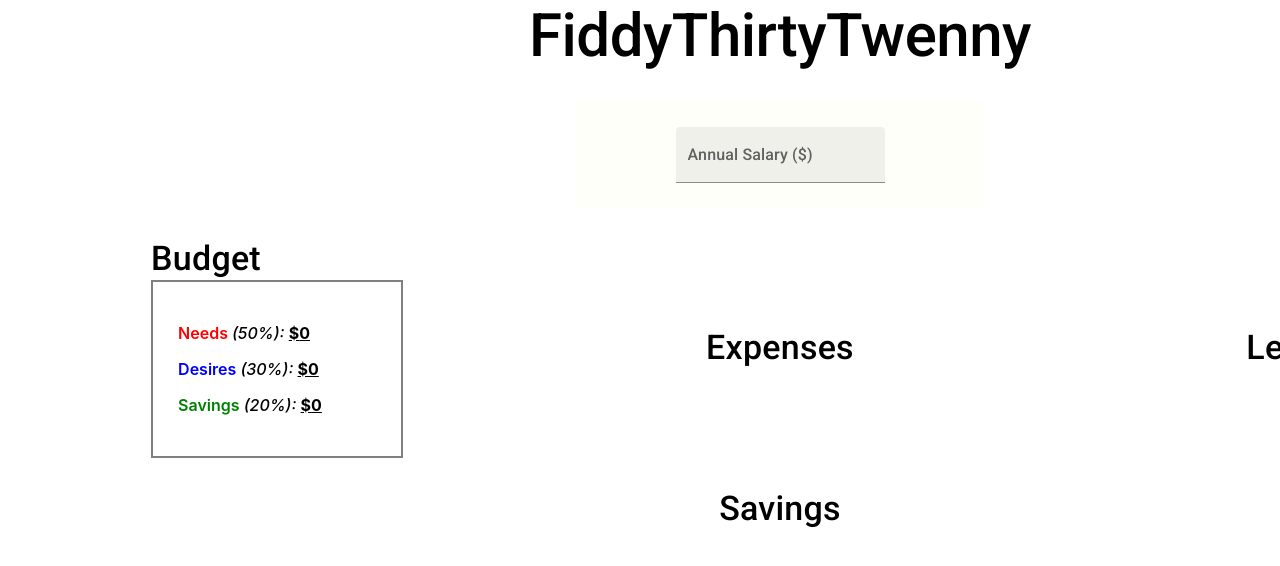
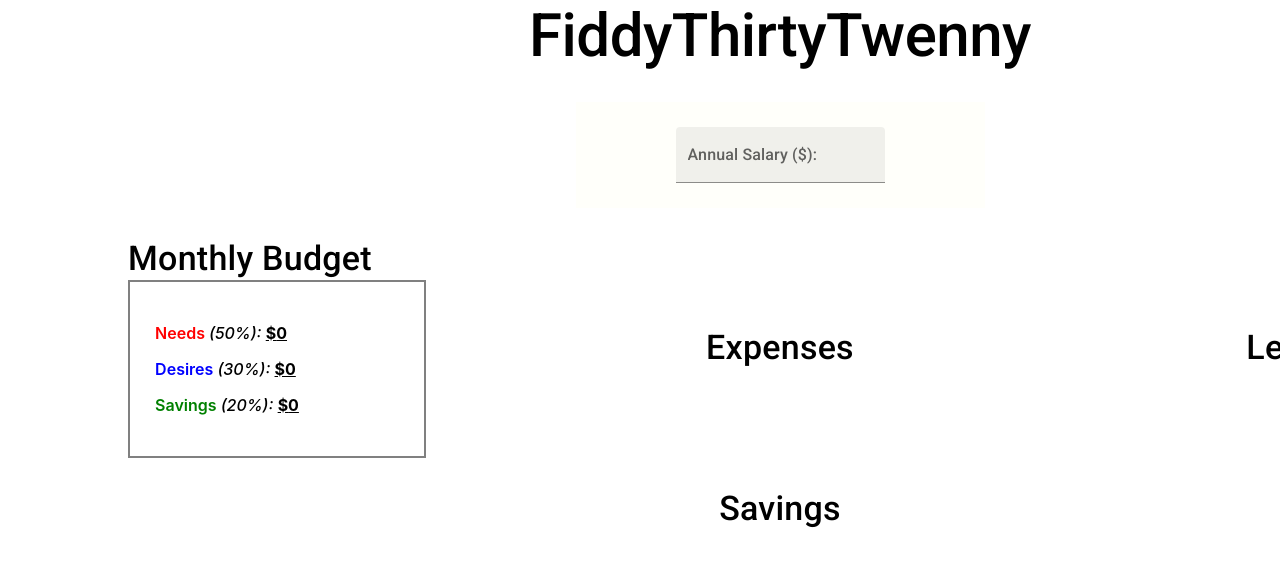
Before and after one commit to jvelarde94/budget-react-app, a React (Create React App) app: page / in a window 1280 px wide. Shown: the top 566 px of the page. Built offline with nearby package versions, Linux system fonts and the light colour scheme.

Commit message:
update budget math

```diff
--- a/src/App.js
+++ b/src/App.js
@@ -9,7 +9,7 @@ import Savings from "./components/Savings";
 import Networth from "./components/Networth";
 
 function App() {
-  const [budget, setBudget] = useState(
+  const [monthlyBudget, setMonthlyBudget] = useState(
     {
       needs: 0,
       wants: 0,
@@ -25,29 +25,31 @@ function App() {
 
     // Check if input matches regex (numbers only)
     if (!(value.length === 0) && result === true) {
-      let needs = (value * 0.5).toString().replace(/\B(?=(\d{3})+(?!\d))/g, ",");
-      let wants = (value * 0.3).toString().replace(/\B(?=(\d{3})+(?!\d))/g, ",");
-      let savings = (value * 0.2).toString().replace(/\B(?=(\d{3})+(?!\d))/g, ",");
+      // Perform calculations using provided number and set budget variables with fixed decimal to two places
+      let needs = ((value * 0.5) / 12).toFixed(2);
+      let wants = ((value * 0.3) / 12).toFixed(2);
+      let savings = ((value * 0.2) / 12).toFixed(2);
 
-      // let needsFormatted = needs.toString().replace(/\B(?=(\d{3})+(?!\d))/g, ",");
-      // Perform calculations using provided number
-      setBudget(
+      // Set budget with conversion to string to add in comma
+      setMonthlyBudget(
         {
-          needs: needs,
-          wants: wants,
-          savings: savings,
+          needs: needs.toString().replace(/\B(?=(\d{3})+(?!\d))/g, ","),
+          wants: wants.toString().replace(/\B(?=(\d{3})+(?!\d))/g, ","),
+          savings: savings.toString().replace(/\B(?=(\d{3})+(?!\d))/g, ","),
         },
       );
 
     } else {
-      // TODO: Print error message above or beneath input field
-      setBudget(
+      // If nothing is in field, set budget to 0
+      setMonthlyBudget(
         {
           needs: 0,
           wants: 0,
           savings: 0,
         },
       );
+
+      // TODO: Print error message above or beneath input field
     }
   };
 
@@ -55,7 +57,7 @@ function App() {
     <div className="container">
       <Header />
       <Income onChange={validateIncome} />
-      <Budget income={budget} />
+      <Budget income={monthlyBudget} />
       <Expenses />
       <Leftover />
       <Savings />
--- a/src/components/Budget.js
+++ b/src/components/Budget.js
@@ -2,11 +2,11 @@ import React from "react";
 import Income from "./Income";
 import { Typography } from "@mui/material";
 
-const Budget = ({income, onChange}) => {
+const Budget = ({income}) => {
 
   return (
     <div className="budget">
-      <Typography variant="h4">Budget</Typography>
+      <Typography variant="h4">Monthly Budget</Typography>
       <div className="budget-box">
         <p>
           <span className={`key needs`}>Needs </span>
--- a/src/components/Income.js
+++ b/src/components/Income.js
@@ -14,7 +14,7 @@ const Income = ({ onChange }) => {
         <TextField
           id="annual-salary"
           className="salary-input"
-          label="Annual Salary ($)"
+          label="Annual Salary ($):"
           variant="filled"
           inputProps={inputProps}
           onChange={onChange}
```
